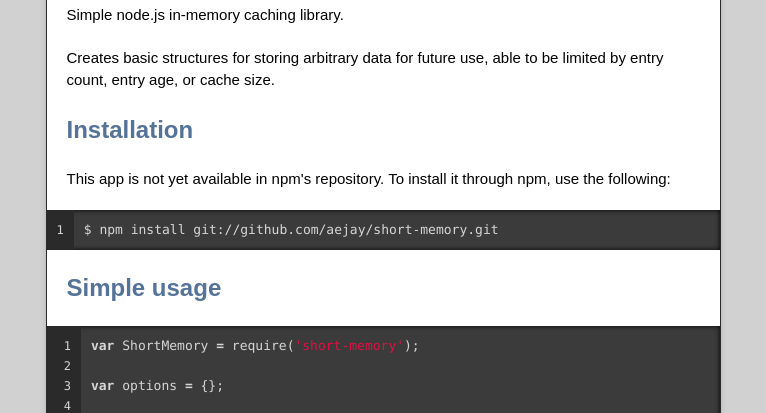
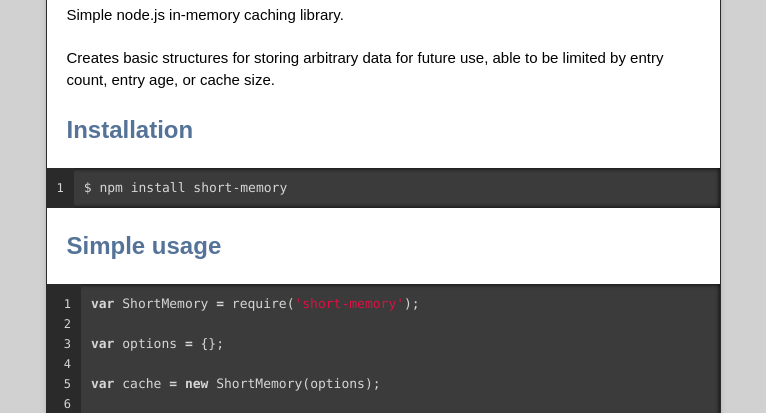
Before and after one commit to TriggeredMessaging/short-memory, a plain HTML site: page index.html in a window 1280 px wide. Shown: the part 339-752 px from the top of the page, without its empty margins (257-1023 px from the left). Drawn offline with nearby package versions, Linux system fonts and the light colour scheme.

Commit message:
Create gh-pages branch via GitHub

```diff
--- a/index.html
+++ b/index.html
@@ -45,10 +45,7 @@
 
 <h2>Installation</h2>
 
-<p>This app is not yet available in npm's repository. To install it through npm, use
-the following:</p>
-
-<pre><code>$ npm install git://github.com/aejay/short-memory.git
+<pre><code>$ npm install short-memory
 </code></pre>
 
 <h2>Simple usage</h2>
```
Also changed, not shown: params.json (+1 -1 lines).
